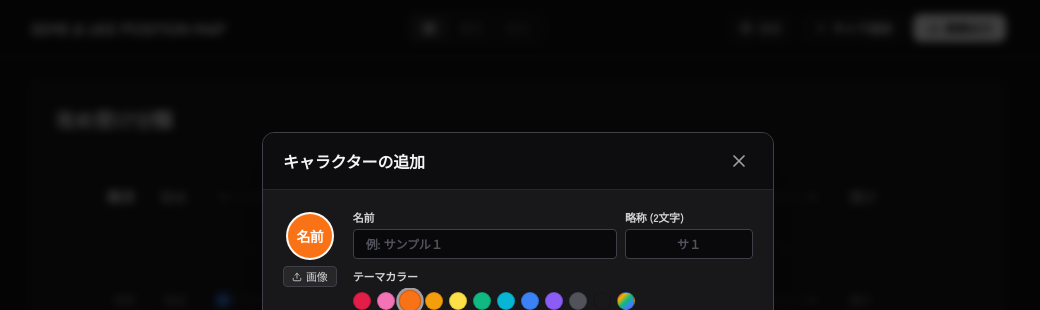
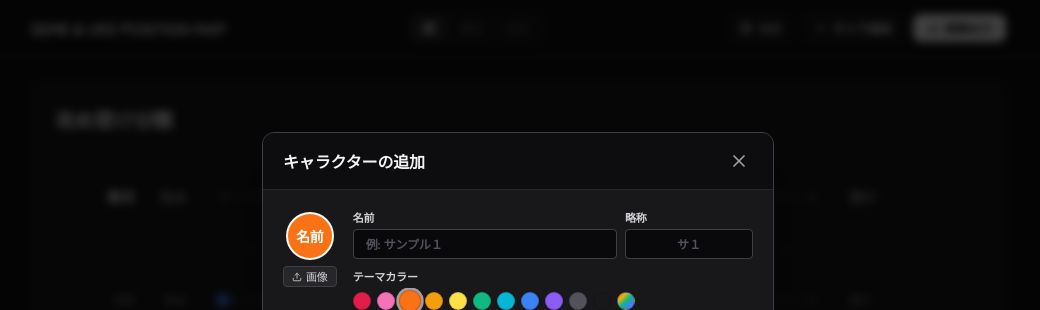
Before and after one commit to xxx02mog-gif/02mog, a React (Vite) app: page / in a window 1280 px wide. Both pictures are taken after a click on the button "キャラ追加". Shown: the top 310 px of the page, without its empty margins (122-1162 px from the left). Built offline with nearby package versions, Linux system fonts and the light colour scheme.

Commit message:
Add files via upload

```diff
--- a/src/components/CharacterAvatar.tsx
+++ b/src/components/CharacterAvatar.tsx
@@ -16,14 +16,22 @@ export const CharacterAvatar: React.FC<CharacterAvatarProps> = ({
   className = '',
 }) => {
   const sizeClasses = {
-    sm: 'w-7 h-7 text-xs',
-    md: 'w-9 h-9 text-xs font-semibold',
-    lg: 'w-12 h-12 text-sm font-bold',
-    xl: 'w-16 h-16 text-base font-bold',
+    sm: 'w-7 h-7',
+    md: 'w-9 h-9',
+    lg: 'w-12 h-12',
+    xl: 'w-16 h-16',
   };
 
   const textColor = getContrastTextColor(character.color);
   const displayName = getCharacterShortName(character);
+  const charCount = [...displayName].length;
+
+  const fontClasses = {
+    sm: charCount >= 3 ? 'text-[7.5px] tracking-[-0.06em]' : charCount === 2 ? 'text-[10px] tracking-tighter' : 'text-xs',
+    md: charCount >= 3 ? 'text-[9.5px] tracking-tight' : 'text-xs font-semibold',
+    lg: charCount >= 3 ? 'text-[11.5px] tracking-tight' : 'text-sm font-bold',
+    xl: charCount >= 3 ? 'text-[13.5px] tracking-tight' : 'text-base font-bold',
+  };
 
   return (
     <div
@@ -47,7 +55,10 @@ export const CharacterAvatar: React.FC<CharacterAvatarProps> = ({
           }}
         />
       ) : (
-        <span style={{ color: textColor }} className="font-bold tracking-tighter">
+        <span
+          style={{ color: textColor }}
+          className={`font-bold leading-none whitespace-nowrap text-center flex items-center justify-center max-w-full px-0.5 ${fontClasses[size]}`}
+        >
           {displayName}
         </span>
       )}
--- a/src/components/CharacterModal.tsx
+++ b/src/components/CharacterModal.tsx
@@ -94,7 +94,7 @@ export const CharacterModal: React.FC<CharacterModalProps> = ({
   };
 
   const handleShortNameChange = (val: string) => {
-    setShortName(val);
+    setShortName(val.slice(0, 3));
     setIsShortNameCustomized(true);
   };
 
@@ -131,7 +131,7 @@ export const CharacterModal: React.FC<CharacterModalProps> = ({
     }
 
     const finalShort =
-      shortName.trim() || name.trim().replace(/\s+/g, '').slice(0, 2);
+      (shortName.trim() || name.trim().replace(/\s+/g, '').slice(0, 2)).slice(0, 3);
 
     const charToSave: Character = {
       id: initialCharacter ? initialCharacter.id : `char-${Date.now()}`,
@@ -283,16 +283,16 @@ export const CharacterModal: React.FC<CharacterModalProps> = ({
                     className={`block text-[11px] font-semibold mb-1 truncate ${
                       isDark ? 'text-zinc-300' : 'text-stone-700'
                     }`}
-                    title="カプ名の2文字（例: サ１）。未入力なら名前の上2文字を使用"
+                    title="カプ名の略称（最大3文字。未入力なら名前の上2文字を使用）"
                   >
-                    略称 (2文字)
+                    略称
                   </label>
                   <input
                     type="text"
                     value={shortName}
                     onChange={(e) => handleShortNameChange(e.target.value)}
                     placeholder="サ１"
-                    maxLength={4}
+                    maxLength={3}
                     className={`w-full min-w-0 px-1.5 sm:px-2 py-1.5 rounded border focus:outline-hidden focus:border-indigo-500 text-xs font-bold text-center ${
                       isDark
                         ? 'bg-zinc-950 border-zinc-700 text-zinc-100 placeholder-zinc-600'
--- a/src/types.ts
+++ b/src/types.ts
@@ -29,7 +29,7 @@ export interface AxisDefinition {
 export interface Character {
   id: string;
   name: string;
-  shortName?: string; // カプ略称・2文字表記（未設定時は名前の上2文字）
+  shortName?: string; // カプ略称・2〜3文字表記（最大3文字。未設定時は名前の上2文字）
   color: string; // Hex color
   avatarUrl?: string;
   scores: Record<string, StageLevel>; // axisId -> 1..5
--- a/src/utils/calc.ts
+++ b/src/utils/calc.ts
@@ -122,11 +122,11 @@ export function getContrastTextColor(hexColor: string): string {
 }
 
 /**
- * Extract initials or 2-char short name
+ * Extract initials or 2-3 char short name (max 3 characters)
  */
 export function getCharacterShortName(character: { name: string; shortName?: string }): string {
   if (character.shortName && character.shortName.trim()) {
-    return character.shortName.trim();
+    return character.shortName.trim().slice(0, 3);
   }
   const cleanName = character.name.replace(/\s+/g, '');
   return cleanName.slice(0, 2) || '?';
```
